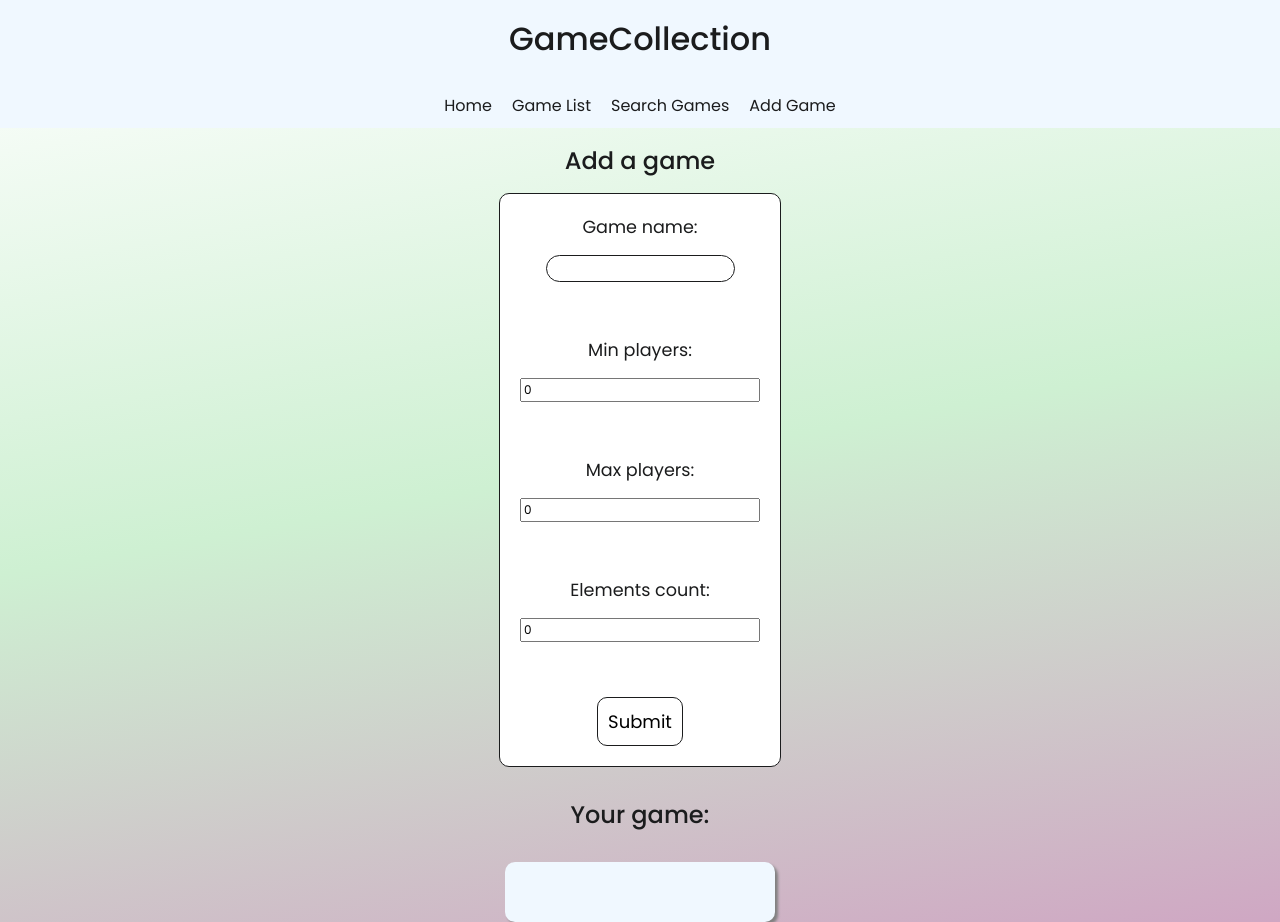
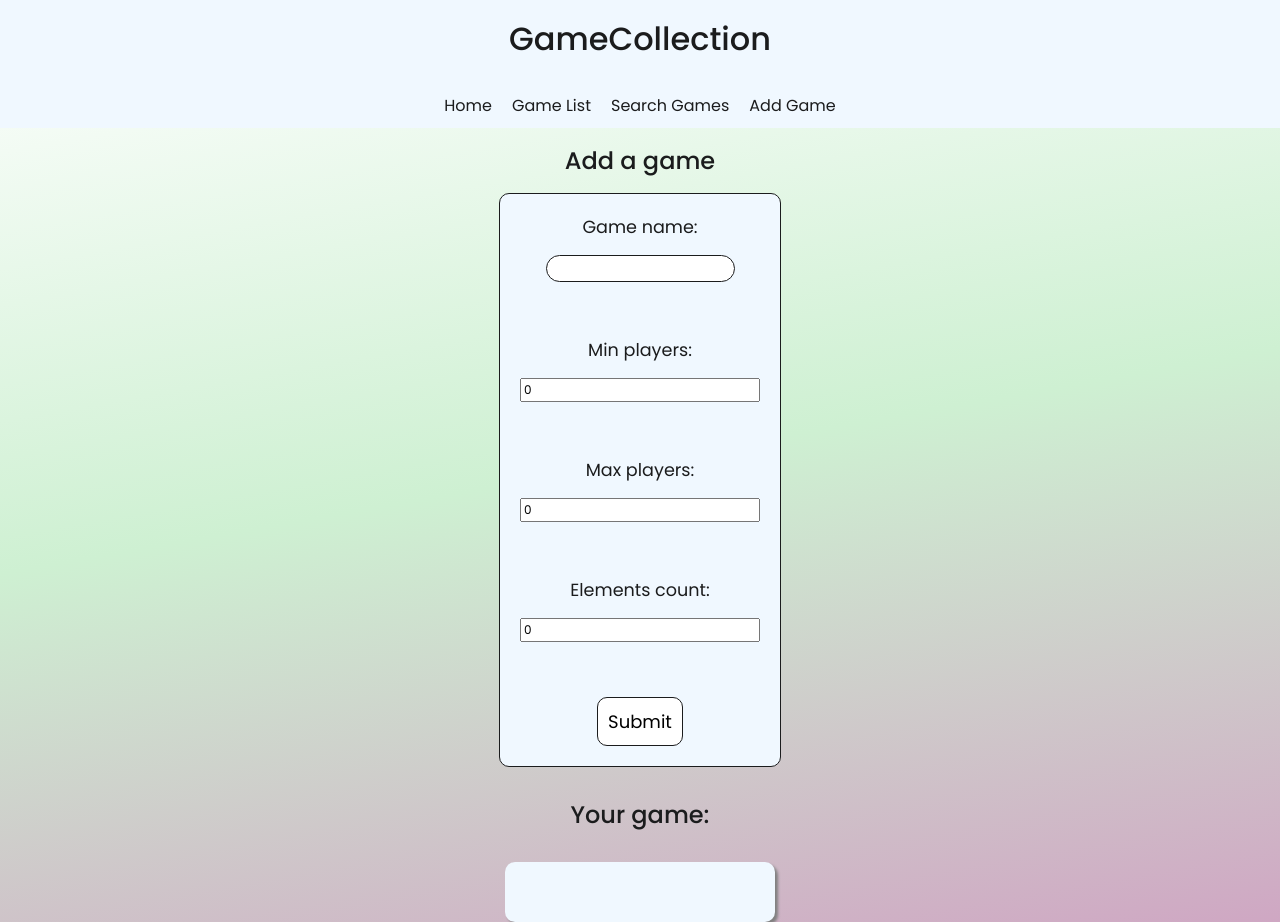
Before and after one commit to ske33ys/gameCollection, an Angular app: page /gameForm in a window 1280 px wide. Built offline with nearby package versions, Linux system fonts and the light colour scheme.

Commit message:
Wyglad formularza

```diff
--- a/src/app/components/navbar/navbar.css
+++ b/src/app/components/navbar/navbar.css
@@ -12,4 +12,5 @@ div {
   gap: 20px;
   width: 100%;
   justify-content: center;
+  overflow-x: scroll;
 }
--- a/src/styles.css
+++ b/src/styles.css
@@ -53,7 +53,7 @@ h2 {
 }
 
 form {
-  background-color: #fff;
+  background-color: aliceblue;
   border: 1px solid #1b1c1d;
   padding: 20px;
   border-radius: 10px;
```
